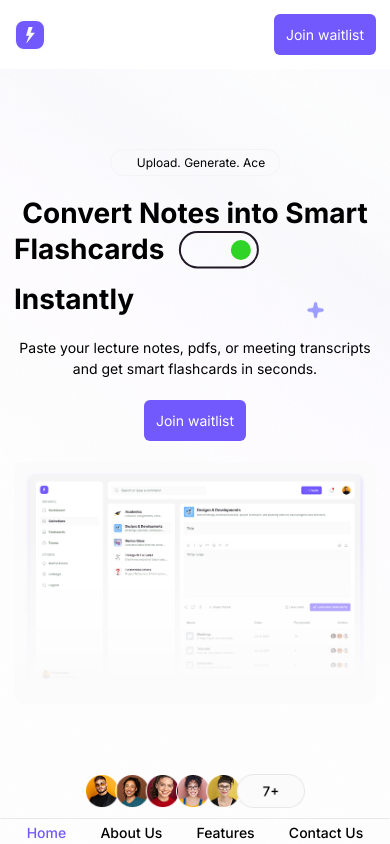
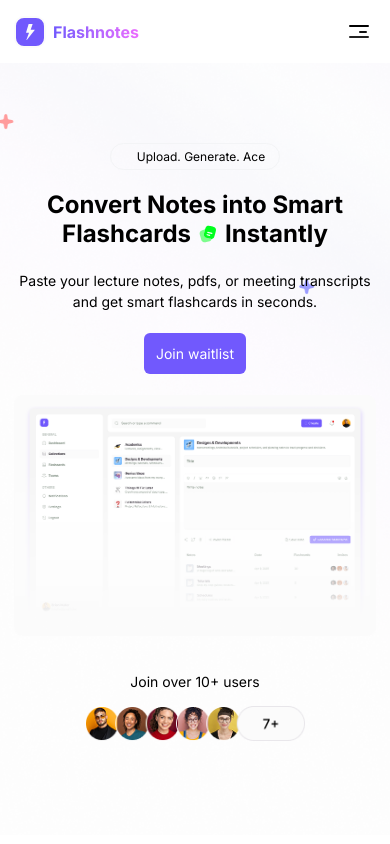
Before and after one commit to abel-otegbola/flashnotes, a React (Vite) app: page / in a window 390 px wide. Shown: the top 844 px of the page. Built offline with nearby package versions, Linux system fonts and the light colour scheme; no server answers; some icons are missing.

Commit message:
style: topbar mobile navbar and heroCheck

```diff
--- a/src/assets/icons/heroCheck.tsx
+++ b/src/assets/icons/heroCheck.tsx
@@ -3,9 +3,9 @@
 import { type SVGProps } from "react";
 
 const HeroCheckIcon = (props: SVGProps<SVGSVGElement>) => (
-    <svg xmlns="http://www.w3.org/2000/svg" width="81" height="38" viewBox="0 0 81 38" fill="none" {...props}>
-        <rect x="1.875" y="1" width="78" height="35.4299" rx="17.7149" stroke="#231A28" stroke-width="2"/>
-        <circle cx="62.875" cy="19" r="10" fill="#30D428"/>
+    <svg xmlns="http://www.w3.org/2000/svg" width="24" height="24" viewBox="0 0 24 24" fill="none" {...props}>
+        <path fillRule="evenodd" clip-rule="evenodd" d="M20.8293 10.7154L20.3116 12.6473C19.7074 14.9024 19.4052 16.0299 18.7203 16.7612C18.1795 17.3386 17.4796 17.7427 16.7092 17.9223C16.6129 17.9448 16.5152 17.9621 16.415 17.9744C15.4999 18.0873 14.3834 17.7881 12.3508 17.2435C10.0957 16.6392 8.96815 16.3371 8.23687 15.6522C7.65945 15.1114 7.25537 14.4115 7.07573 13.641C6.84821 12.6652 7.15033 11.5377 7.75458 9.28263L8.27222 7.35077C8.3591 7.02654 8.43979 6.7254 8.51621 6.44561C8.97128 4.77957 9.27709 3.86298 9.86351 3.23687C10.4043 2.65945 11.1042 2.25537 11.8747 2.07573C12.8504 1.84821 13.978 2.15033 16.2331 2.75458C18.4881 3.35883 19.6157 3.66095 20.347 4.34587C20.9244 4.88668 21.3285 5.58657 21.5081 6.35703C21.7356 7.3328 21.4335 8.46034 20.8293 10.7154ZM11.0524 9.80589C11.1596 9.40579 11.5709 9.16835 11.971 9.27556L16.8006 10.5697C17.2007 10.6769 17.4381 11.0881 17.3309 11.4882C17.2237 11.8883 16.8125 12.1257 16.4124 12.0185L11.5827 10.7244C11.1826 10.6172 10.9452 10.206 11.0524 9.80589ZM10.2756 12.7033C10.3828 12.3032 10.794 12.0658 11.1941 12.173L14.0919 12.9495C14.492 13.0567 14.7294 13.4679 14.6222 13.868C14.515 14.2681 14.1038 14.5056 13.7037 14.3984L10.8059 13.6219C10.4058 13.5147 10.1683 13.1034 10.2756 12.7033Z" fill="#00FF1E"/>
+        <path opacity="0.5" d="M16.4149 17.9745C16.2064 18.6128 15.8398 19.1903 15.347 19.6519C14.6157 20.3368 13.4881 20.6389 11.2331 21.2432C8.97798 21.8474 7.85044 22.1496 6.87466 21.922C6.10421 21.7424 5.40432 21.3383 4.86351 20.7609C4.17859 20.0296 3.87647 18.9021 3.27222 16.647L2.75458 14.7152C2.15033 12.4601 1.84821 11.3325 2.07573 10.3568C2.25537 9.5863 2.65945 8.88641 3.23687 8.3456C3.96815 7.66068 5.09569 7.35856 7.35077 6.75431C7.7774 6.64 8.16369 6.53649 8.51621 6.44534C8.51624 6.44524 8.51618 6.44545 8.51621 6.44534C8.43979 6.72513 8.3591 7.02657 8.27222 7.35081L7.75458 9.28266C7.15033 11.5377 6.84821 12.6653 7.07573 13.6411C7.25537 14.4115 7.65945 15.1114 8.23687 15.6522C8.96815 16.3371 10.0957 16.6393 12.3508 17.2435C14.3833 17.7881 15.4999 18.0873 16.4149 17.9745Z" fill="#00FF1E"/>
     </svg>
 )
 
--- a/src/components/input/input.tsx
+++ b/src/components/input/input.tsx
@@ -50,7 +50,7 @@ export default function Input({ className, disabled, label, name, value, type, o
                     <span tabIndex={1} className="p-2 cursor-pointer" title="toggle show password" aria-checked={show} onClick={() => setShow(!show)}>{ show ? <Eye /> : <EyeClosed /> }</span>
                 : "" }
             </div>
-                { error && !focus ? <p className="p1-1 text-[10px] bg-white text-red-500 backdrop-blur-sm">{error}</p> : "" }
+                { error && !focus ? <p className="duration-300 p1-1 text-[10px] bg-white text-red-500 backdrop-blur-sm">{error}</p> : "" }
         </div>
     )
 }
--- a/src/components/topbar/topbar.tsx
+++ b/src/components/topbar/topbar.tsx
@@ -1,35 +1,52 @@
 import { Link, useLocation } from "react-router-dom";
 import LogoIcon from "../../assets/icons/logo";
 import Button from "../button/button";
+import { useState } from "react";
 
 function Topbar() {
     const pathname = useLocation().pathname;
+    const [open, setOpen] = useState(false)
 
     return (
-        <div className="flex justify-between items-center w-full md:px-9 p-4 z-[3]">
-            <LogoIcon />
+        <div className="flex justify-between items-center w-full md:px-9 p-4 z-[3] overflow-hidden">
+            <div className="sm:w-[10%] text-start flex gap-2 items-center">
+                <LogoIcon />
+                <h3 className="text-[16px] font-bold bg-gradient-to-r bg-clip-text text-transparent from-primary to-fuchsia-400">Flashnotes</h3>
+            </div>
 
-            <ul className="flex md:gap-4 items-center md:justify-start justify-between md:p-0 px-[3%] pt-1 border md:border-none border-transparent border-t-gray-300/[0.5] dark:border-t-gray-200/[0.08] md:static fixed bottom-0 left-0 z-20 md:bg-none md:w-auto w-full">
+            <ul className={`
+                flex sm:flex-row flex-col md:gap-4 md:px-0 md:py-0 py-12 px-6 md:sticky fixed top-0 right-0 z-20 md:bg-none bg-white sm:w-auto h-full w-[75%]
+                ${open ? "translate-x-[0px]" : "sm:translate-x-[0] translate-x-[120%]"} duration-500
+            `}>
                 {
                     [
                         { id: 0, title: "home", href: "/" },
                         { id: 1, title: "about us", href: "/about" },
-                        { id: 2, title: "features", href: "/faetures" },
+                        { id: 2, title: "features", href: "/features" },
                         { id: 3, title: "contact us", href: "/help" },
                     ].map(link => (
-                        <li key={link.id}>
+                        <li key={link.id} className="px-2 py-3">
                             <Link
                                 to={link.href}
-                                className={`font-medium p-4 rounded duration-300 ${pathname === link.href ? "text-primary" : "hover:md:text-primary"}`}
+                                className={`font-medium md:p-4 p-4 duration-300 w-full ${pathname === link.href ? "text-primary" : "hover:md:text-primary"}`}
                             >
                                 <span className="capitalize">{link.title}</span>
                             </Link>
                         </li>
                     ))
                 }
+                <div className="flex flex-col gap-4 sm:hidden p-6 mt-16">
+                    Have ideas to make flashnote better?
+                    <Link to="/contact" className="text-primary">Message us</Link>
+                </div>
             </ul>
 
-            <Button href="/auth/waitlist">Join waitlist</Button>
+            <Button href="/auth/waitlist" className="sm:flex hidden">Join waitlist</Button>
+            <button className="flex flex-col justify-center items-center gap-1 text-lg w-10 h-10 sm:hidden z-[50]" onClick={() => setOpen(!open)}>
+                <span className={`w-[8px] h-[2px] py-[1px] px-[10px] duration-500 transition-all bg-[#000] rounded-[2px] ${open ? "rotate-[45deg] translate-y-[4.5px]" : "rotate-[0deg]"}`}></span>
+                <span className={`duration-500 transition-all bg-[#111] rounded-[2px] ${open ? "py-[0px] w-[0px] h-[0px] translate-x-[-12px]" : "translate-x-[4px] py-[1px] px-[4px] w-[8px] h-[2px]"}`}></span>
+                <span className={`w-[8px] h-[2px] py-[1px] px-[10px] duration-500 transition-all bg-[#222] rounded-[2px] ${open ? "rotate-[-45deg] translate-y-[-4.5px]" : "rotate-[0deg]"}`}></span>
+            </button>
         </div>
     )
 }
--- a/src/pages/static/home/home.tsx
+++ b/src/pages/static/home/home.tsx
@@ -13,22 +13,22 @@ function Home() {
         </p>
 
         <div>
-          <BlurReveal duration={3}>
-            <h1 className="md:text-[48px] text-[28px] font-bold w-fit text-center mx-auto leading-[120%]">
+          <BlurReveal preset="slide-left">
+            <h1 className="md:text-[48px] text-[24px] font-bold w-fit text-center mx-auto leading-[120%]">
               Convert Notes into Smart
             </h1>
           </BlurReveal>
-          <BlurReveal duration={3}>
-            <h1 className="flex flex-wrap md:text-[48px] text-[28px] font-bold w-fit text-center gap-4 items-center mx-auto leading-[120%]">
-              Flashcards <HeroCheckIcon />  Instantly
+          <BlurReveal preset="slide-left">
+            <h1 className="flex flex-wrap md:text-[48px] text-[24px] font-bold w-fit text-center gap-2 items-center mx-auto leading-[120%]">
+              Flashcards <HeroCheckIcon width={60} className="w-[20px]" />  Instantly
             </h1>
           </BlurReveal>
         </div>
 
-        <BlurReveal duration={3}>
+        <BlurReveal preset="slide-left">
           <p className="text-gray text-center mx-auto md:w-[75%] w-full">Paste your lecture notes, pdfs, or meeting transcripts and get smart flashcards in seconds.</p>
         </BlurReveal>
-        <Button>Join waitlist</Button>
+        <Button href="/auth/waitlist">Join waitlist</Button>
 
         <img src="/hero-img.png" width={729} height={529} alt="hero" className="" />
 
```
